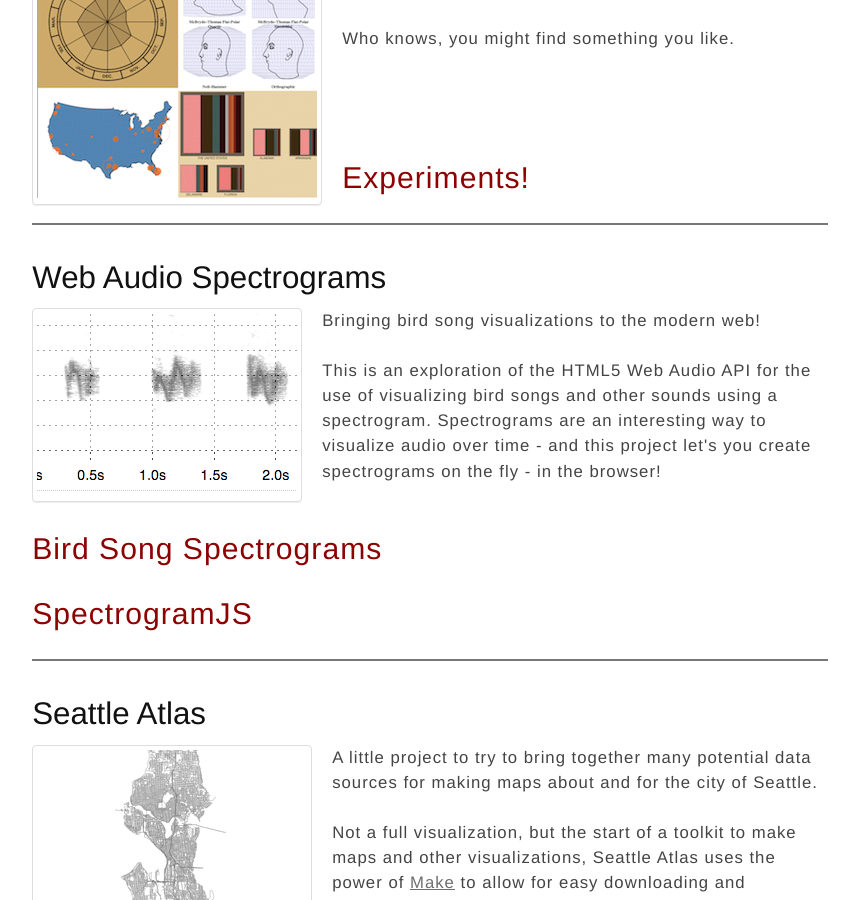
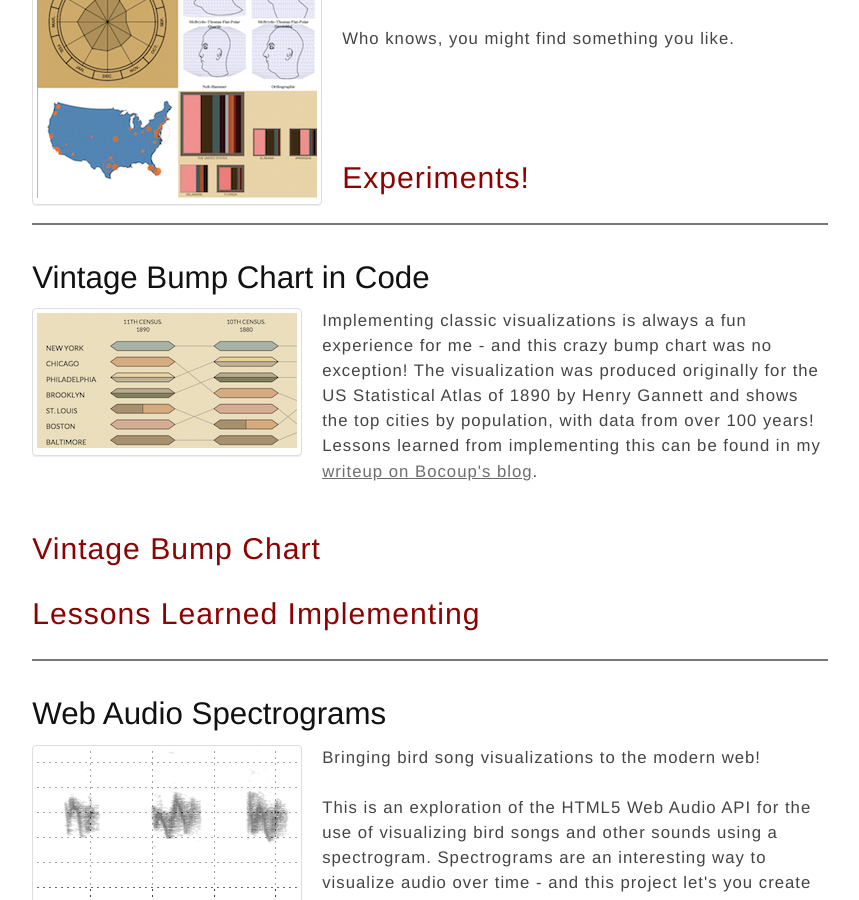
Before and after one commit to vlandham/vlandham.github.com, a Jekyll site: the page built from vis/index.html, in a window 1280 px wide and 900 px high, scrolled down 323 px. Shown: the whole window, without its empty margins (210-1069 px from the left). Built offline with Jekyll 4.4.1, drawn with Linux system fonts in a browser that asks for light colours; some web fonts are replaced; Markdown is read by kramdown in place of the engine named in the settings.

Commit message:
census bump

```diff
--- a/vis/index.html
+++ b/vis/index.html
@@ -15,6 +15,16 @@ title: Visualizations
   <br/>
   <br/>
   <p><a class="post_title" href="http://vallandingham.me/experiments/">Experiments!</a></p>
+</div>
+<div name="vintage_bump_chart" id="vintage_bump_chart" class="section">
+  <h2>Vintage Bump Chart in Code</h2>
+  <div class="thumbnail left">
+    <a href="http://vallandingham.me/census_bump/"><img src="http://vallandingham.me/images/vis/census_bump_thumb.png" alt="image for bird songs"/></a>
+  </div>
+  <p>Implementing classic visualizations is always a fun experience for me - and this crazy bump chart was no exception! The visualization was produced originally for the US Statistical Atlas of 1890 by Henry Gannett and shows the top cities by population, with data from over 100 years! Lessons learned from implementing this can be found in my <a href="http://bocoup.com/weblog/vintage-visualization-restoration-bump-chart/" target="_blank">writeup on Bocoup's blog</a>.</p>
+  <br/>
+  <p><a class="post_title" href="http://vallandingham.me/census_bump/">Vintage Bump Chart</a></p>
+  <p><a class="post_title" href="http://bocoup.com/weblog/vintage-visualization-restoration-bump-chart/">Lessons Learned Implementing</a></p>
 </div>
 <div name="bird_songs" id="bird_songs" class="section">
   <h2>Web Audio Spectrograms</h2>
```
Also changed, not shown: images/vis/census_bump_thumb.png (added).
